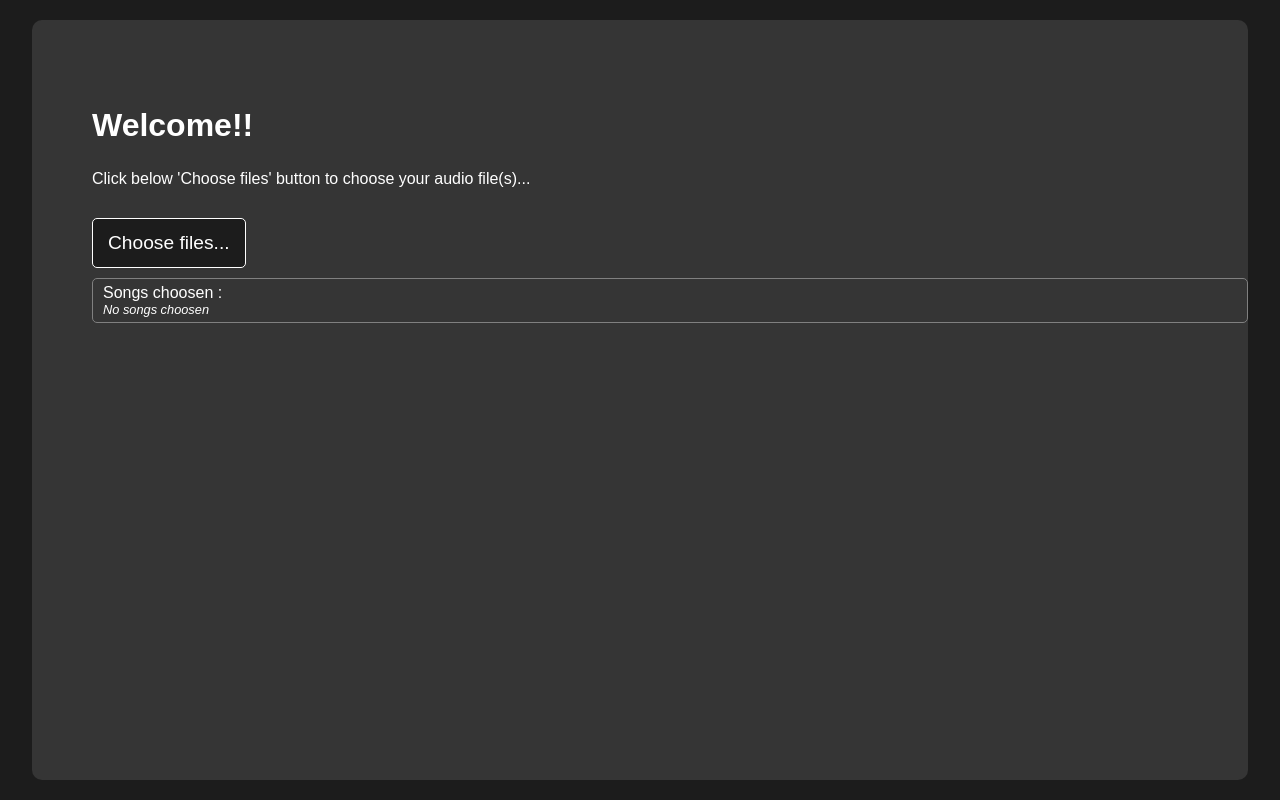
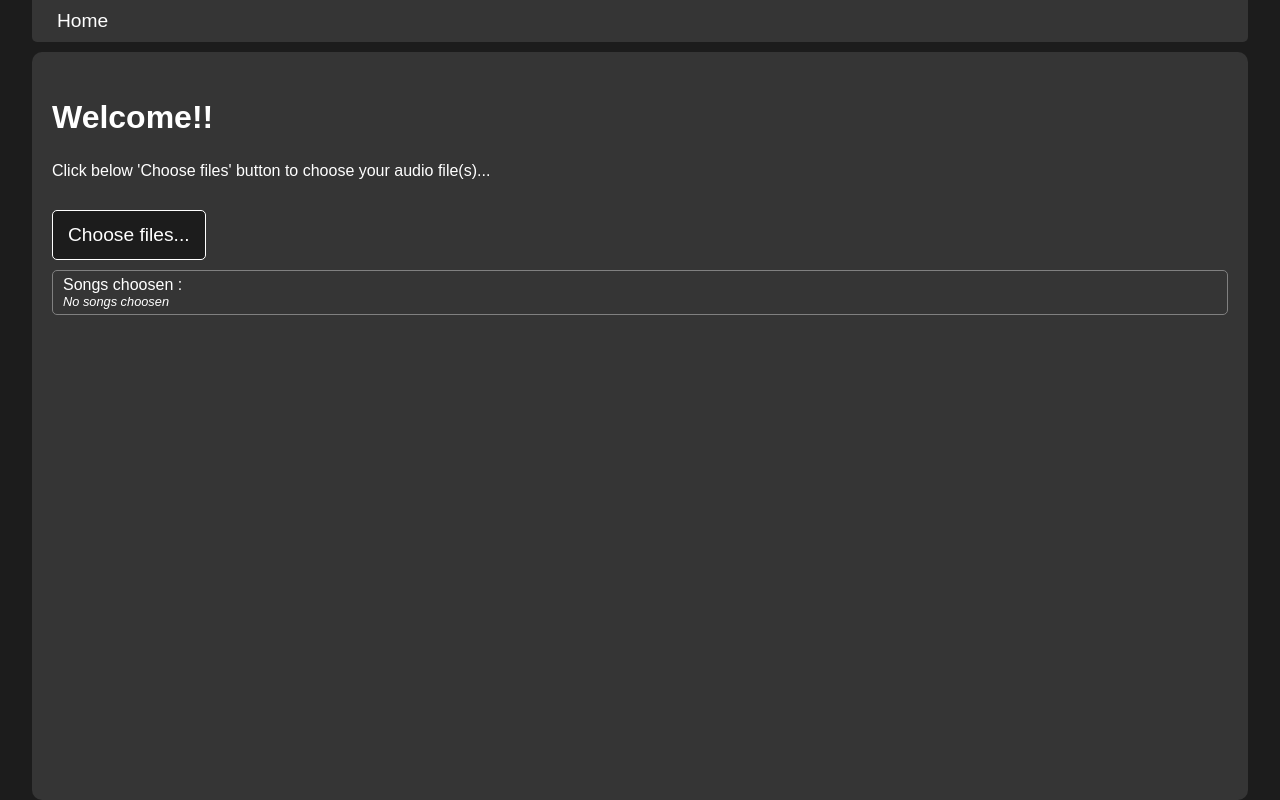
Before and after one commit to aakashdinkarh/music-player-project, a React (Create React App) app: page / in a window 1280 px wide. Built offline with nearby package versions, Linux system fonts and the light colour scheme.

Commit message:
modification were made breadcrumb was added

```diff
--- a/src/Components/AudioPlayer/AudioPlayer.js
+++ b/src/Components/AudioPlayer/AudioPlayer.js
@@ -1,5 +1,4 @@
 import React, { useState, useRef } from "react";
-
 import { Content, Button } from "./AudioPlayer.styles";
 
 const AudioPlayer = ({ changeSong, audioUrl, audioInfo }) => {
@@ -59,7 +58,7 @@ const AudioPlayer = ({ changeSong, audioUrl, audioInfo }) => {
     <>
       {/* hidden audio player */}
       {Audio}
-      <Content id="content">
+      <Content id="audioPlayer">
         <div className="seekBarInfo">
           <span>{`${Math.floor(currentTime / 60)}:${(
             "0" + Math.floor(currentTime % 60)
@@ -116,3 +115,6 @@ const AudioPlayer = ({ changeSong, audioUrl, audioInfo }) => {
 };
 
 export default AudioPlayer;
+
+//logo
+//make responsive
--- a/src/Components/AudioPlayer/AudioPlayer.styles.js
+++ b/src/Components/AudioPlayer/AudioPlayer.styles.js
@@ -1,19 +1,7 @@
 import styled from "styled-components";
 
 export const Content = styled.div`
-  background-color: var(--darkGrey);
-  height: 50%;
-  max-height: 500px;
-  width: 95%;
-  position: relative;
-  margin: auto;
-  display: flex;
-  flex-direction: column;
-  justify-content: center;
-  top: 10%;
-  border-radius: 10px;
-  color: var(--white);
-  font-weight: 600;
+  min-width: 400px;
 
   /* custom design of range input */
   input[type="range"] {
@@ -120,5 +108,3 @@ export const Spinner = styled.div`
     }
   }
 `;
-
-//place volume icon below volume input
--- /dev/null
+++ b/src/Components/Breadcrumb/Breadcrumb.js
@@ -0,0 +1,24 @@
+import React from "react";
+import { Link } from "react-router-dom";
+
+//Styles
+import { Content } from "./Breadcrumb.styles";
+
+const Breadcrumb = ({ breadcrumb_el }) => (
+  <Content>
+    {Object.entries(breadcrumb_el).map(([key, value], ind) =>
+      ind !== Object.keys(breadcrumb_el).length - 1 ? (
+        <span key={ind}>
+          <Link to={value}>
+            <span>{key}</span>
+          </Link>
+          <span>/</span>
+        </span>
+      ) : (
+        <span key={ind}>{key}</span>
+      )
+    )}
+  </Content>
+);
+
+export default Breadcrumb;
--- /dev/null
+++ b/src/Components/Breadcrumb/Breadcrumb.styles.js
@@ -0,0 +1,22 @@
+import styled from "styled-components";
+
+export const Content = styled.div`
+  background-color: var(--medGrey);
+  border-radius: 0 0 5px 5px;
+  margin-bottom: 10px;
+  width: 95%;
+  padding: 10px 20px;
+
+  span {
+    font-size: var(--fontSmall);
+    color: var(--white);
+    padding: 10px 5px;
+
+    @media screen and (max-width: 768px) {
+      font-size: var(--fontExtraSmall);
+    }
+  }
+  a:link {
+    text-decoration: none;
+  }
+`;
--- a/src/Components/Player/Player.js
+++ b/src/Components/Player/Player.js
@@ -1,8 +1,10 @@
 import React, { useState, useEffect } from "react";
-
 import { Link } from "react-router-dom";
+//Components
 import AudioPlayer from "../AudioPlayer/AudioPlayer";
-import { Wrapper, SongInfo, NotFound } from "./Player.styles";
+import Breadcrumb from "../Breadcrumb/Breadcrumb";
+import { Wrapper, Content } from "../Upload/Upload.styles";
+import { AudioContent, SongInfo, NotFound } from "./Player.styles";
 
 const Player = ({ audioUrls, audioInfo }) => {
   const [index, setIndex] = useState(0);
@@ -18,11 +20,17 @@ const Player = ({ audioUrls, audioInfo }) => {
       else return (prev + n + audioUrls.length) % audioUrls.length;
     });
   };
+  const breadcrumb_el = {
+    Home: "/",
+    Player: "/player",
+  };
 
   //return
-  if (!audioUrls.length && !audioInfo.length)
   return (
+    <>
+      {!audioUrls.length && !audioInfo.length ? (
         <NotFound>
+          <Breadcrumb breadcrumb_el={breadcrumb_el} />
           Something went wrong, <br />
           <p>
             No audio found
@@ -30,16 +38,22 @@ const Player = ({ audioUrls, audioInfo }) => {
             <Link to="/">Click here to go back to choose songs...</Link>
           </p>
         </NotFound>
-    );
-  return (
+      ) : (
         <Wrapper>
+          <Breadcrumb breadcrumb_el={breadcrumb_el} />
+          <Content>
+            <AudioContent>
+              <div className="audioOverflow">
                 <AudioPlayer
                   changeSong={changeSong}
                   audioUrl={audioUrl}
                   audioInfo={audioInfo}
+                  disabled="true"
                 />
+              </div>
               <SongInfo>
                 Songs:
+                <div className="songInfoOverflow">
                   <ol>
                     {audioInfo.map((audio, ind) => (
                       <li
@@ -51,8 +65,14 @@ const Player = ({ audioUrls, audioInfo }) => {
                       </li>
                     ))}
                   </ol>
+                </div>
               </SongInfo>
+            </AudioContent>
+          </Content>
         </Wrapper>
+      )}
+    </>
   );
 };
+
 export default Player;
--- a/src/Components/Player/Player.styles.js
+++ b/src/Components/Player/Player.styles.js
@@ -1,20 +1,37 @@
 import styled from "styled-components";
 
-export const Wrapper = styled.div`
+export const AudioContent = styled.div`
+  height: 100%;
   width: 100%;
-  height: 100%;
-  background: var(--grey);
-  position: relative;
+
+  .audioOverflow {
+    background: var(--darkGrey);
+    color: var(--white);
+    font-weight: 600;
+    display: flex;
+    flex-direction: column;
+    justify-content: center;
+    border-radius: 10px;
+    overflow: auto;
+    height: 50%;
+    max-height: 500px;
+  }
 `;
 
 export const SongInfo = styled.div`
-  width: 80%;
+  background-color: var(--white);
+  color: var(--black);
   border-radius: 10px;
   padding: 10px 20px;
-  background-color: var(--white);
   position: relative;
-  top: 15%;
-  margin: auto;
+  margin: 10px auto;
+  .songInfoOverflow {
+    overflow: auto;
+  }
+  ol {
+    max-height: 200px;
+    min-width: 400px;
+  }
 
   li {
     cursor: pointer;
--- a/src/Components/Upload/Upload.js
+++ b/src/Components/Upload/Upload.js
@@ -2,6 +2,7 @@ import React from "react";
 import { Link } from "react-router-dom";
 
 import { Wrapper, Content, Label, Input } from "./Upload.styles";
+import Breadcrumb from "../Breadcrumb/Breadcrumb";
 
 const Upload = ({ audioInfo, setAudioInfo, setAudioSrcs }) => {
   const fileChange = (e) => {
@@ -22,17 +23,33 @@ const Upload = ({ audioInfo, setAudioInfo, setAudioSrcs }) => {
     }
 
     Object.values(files).map((file) => getAudio(file));
+    e.target.value = null;
+  };
+  //remove song from song list
+  const removeSong = (n) => {
+    if (n === -1) {
+      setAudioInfo([]);
+      setAudioSrcs([]);
+    } else {
+      setAudioInfo((prev) => prev.filter((audio, index) => index !== n));
+      setAudioSrcs((prev) => prev.filter((audio, index) => index !== n));
+    }
+  };
+  //Breadcrumb element
+  const breadcrumb_el = {
+    Home: "/",
   };
 
   return (
     <Wrapper>
+      <Breadcrumb breadcrumb_el={breadcrumb_el} />
       <Content>
         <h2>Welcome!!</h2>
         <p>Click below 'Choose files' button to choose your audio file(s)...</p>
         <div className="audioInput">
           <Label>
             <Input
-              onChange={fileChange}
+              onInput={(e) => fileChange(e)}
               type="file"
               accept=".mp3,audio/*"
               hidden
@@ -46,14 +63,25 @@ const Upload = ({ audioInfo, setAudioInfo, setAudioSrcs }) => {
           Songs choosen :
           <br />
           {audioInfo.length ? (
-            <ol>
+            <span onClick={() => removeSong(-1)} className="removeAll">
+              Clear All
+            </span>
+          ) : null}
+          {audioInfo.length ? (
+            <div className="overflowContainer">
+              <ol id="chosenSongs">
                 {audioInfo.map((song, index) => (
                   <li key={index} className="listItem">
                     <div className="songName">Name : {song.name}</div>
                     <div className="songSize">Size: {song.size}</div>
+                    <span
+                      className="fa-solid fa-remove"
+                      onClick={() => removeSong(index)}
+                    ></span>
                   </li>
                 ))}
               </ol>
+            </div>
           ) : (
             <div style={{ fontStyle: "italic", fontSize: "0.8rem" }}>
               No songs choosen
--- a/src/Components/Upload/Upload.styles.js
+++ b/src/Components/Upload/Upload.styles.js
@@ -5,6 +5,7 @@ export const Wrapper = styled.div`
   width: 100%;
   background: var(--darkGrey);
   display: flex;
+  flex-direction: column;
   align-items: center;
   justify-content: center;
 `;
@@ -14,8 +15,8 @@ export const Content = styled.div`
   width: 95%;
   background-color: var(--medGrey);
   border-radius: 10px;
-  padding-left: 60px;
-  padding-top: 60px;
+  padding: 20px 20px 0 20px;
+  overflow: auto;
   color: var(--white);
   h2 {
     font-size: var(--fontBig);
@@ -50,16 +51,48 @@ export const Content = styled.div`
     border: 1px solid var(--grey);
     border-radius: 5px;
     padding: 5px 10px;
+    position: relative;
+
+    .removeAll {
+      font-weight: bold;
+      font-size: small;
+      background: var(--darkGrey);
+      border-radius: 3px;
+      position: absolute;
+      top: 3px;
+      right: 3px;
+      cursor: pointer;
+      padding: 2px 5px;
+      :hover {
+        color: var(--grey);
+      }
+    }
+    .overflowContainer {
+      background: var(--darkGrey);
+      border-radius: 5px;
+      overflow: auto;
+    }
   }
-  ol {
-    background: var(--darkGrey);
-    border-radius: 5px;
+  ol#chosenSongs {
+    padding: 0 0 5px 30px;
     margin: 5px 0;
+    min-width: 300px;
+    max-height: 250px;
     font-size: 0.9rem;
-    padding: 5px 0 5px 30px;
 
     .listItem {
       margin: 5px 0;
+      position: relative;
+
+      span {
+        position: absolute;
+        right: 5px;
+        top: 5px;
+        cursor: pointer;
+        :hover {
+          color: var(--grey);
+        }
+      }
     }
     .songSize {
       font-style: italic;
--- a/src/GlobalStyles.js
+++ b/src/GlobalStyles.js
@@ -21,12 +21,30 @@ export const GlobalStyle = createGlobalStyle`
   }
   html, body {
     height: 100%;
-  }
-  body {
     margin: 0;
     padding: 0;
   }
   div#root {
     height: 100%;
+    overflow: auto;
+  }
+  ::-webkit-scrollbar {
+    width: 10px;
+    height: 10px;
+  }
+  ::-webkit-scrollbar-track {
+    background: var(--white);
+    box-shadow: 0 0 5px #aaa inset;
+    border-radius: 5px;
+  }
+  ::-webkit-scrollbar-thumb {
+    background: #aaa;
+    border-radius: 5px;
+  }
+  ::-webkit-scrollbar-thumb:hover {
+    background: #555;
+  }
+  ::-webkit-scrollbar-corner {
+    display: none;
   }
 `;
```
Lines whose indentation alone changed are shown as unchanged.
